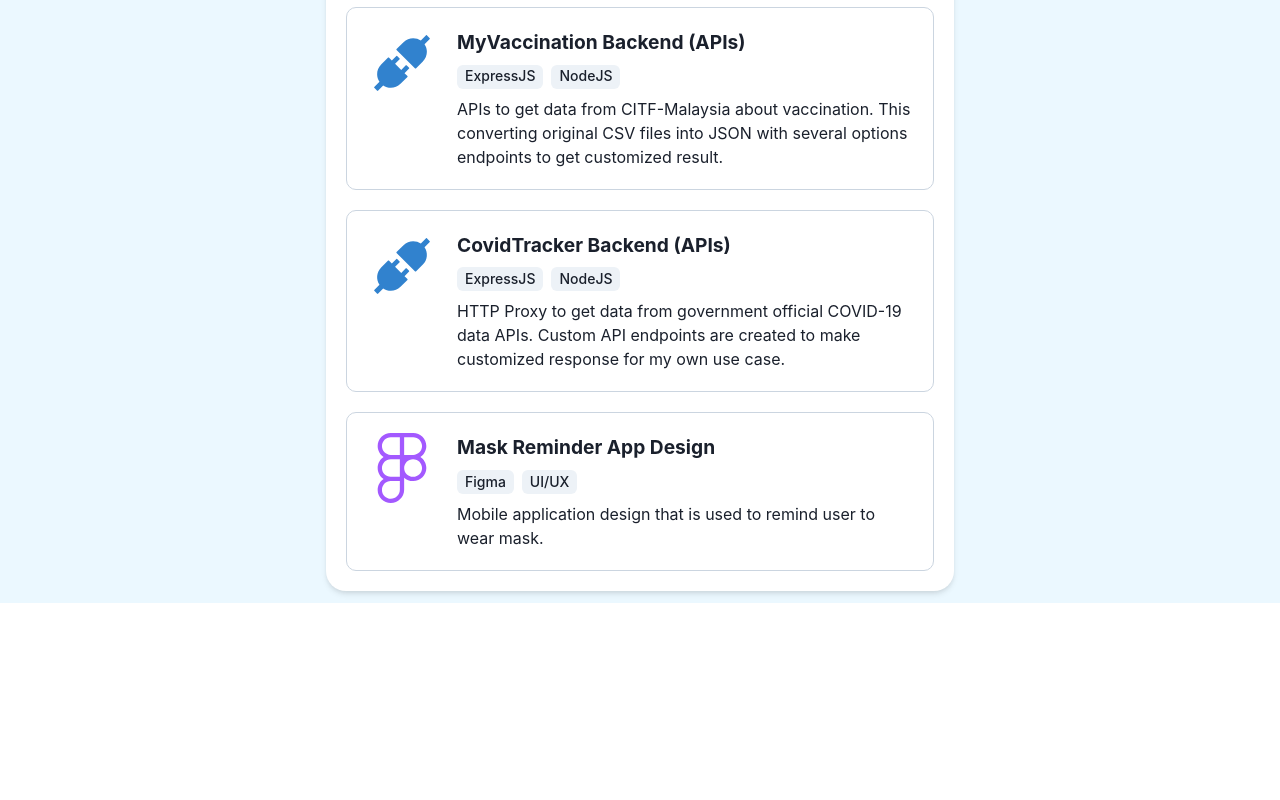
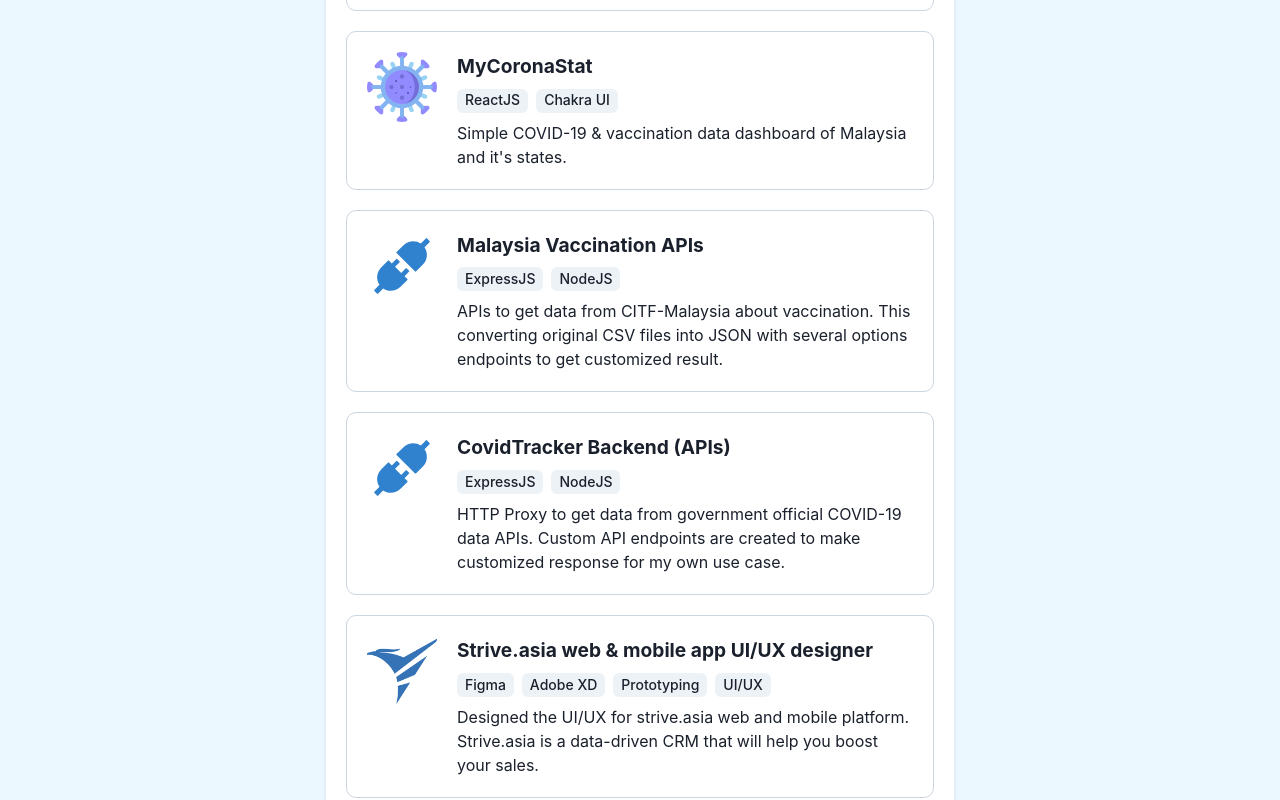
Before and after one commit to vincenth19/vincenth19, a React (Create React App) app: page / in a window 1280 px wide. Shown: the part 460-1260 px from the top of the page. Before the commit the page ends 1063 px from the top, so only its background shows below. Built offline with nearby package versions, Linux system fonts and the light colour scheme.

Commit message:
add 2 projects

```diff
--- a/src/App.js
+++ b/src/App.js
@@ -15,6 +15,8 @@ import {
 // import { ColorModeSwitcher } from './ColorModeSwitcher';
 import prof_pic from './prof_pic.jpeg';
 import virus from './Virus512.png';
+import virus2 from './virus.png';
+import strive from './strive.png';
 import { FaFigma } from 'react-icons/fa';
 import { AiFillApi } from 'react-icons/ai';
 
@@ -169,7 +171,39 @@ function App() {
                           <Tag>ReactJS</Tag>
                           <Tag>Chakra UI</Tag>
                         </Stack>
-                        <Text>Simple COVID-19 dashboard for Indonesia</Text>
+                        <Text>
+                          Simple COVID-19 & vaccination data dashboard for
+                          Indonesia and it's province.
+                        </Text>
+                      </Stack>
+                    </Stack>
+                  </Box>
+                </Link>
+                <Link
+                  href="https://mycoronastat.pages.dev"
+                  target="_blank"
+                  rel="noreferrer"
+                >
+                  <Box
+                    border="1px"
+                    borderColor="gray.300"
+                    p={5}
+                    borderRadius={10}
+                  >
+                    <Stack direction="row" spacing={5}>
+                      <Image src={virus2} boxSize="70px" borderRadius={100} />
+                      <Stack>
+                        <Text fontWeight="bold" fontSize="1.2rem">
+                          MyCoronaStat
+                        </Text>
+                        <Stack direction={['column', 'row']}>
+                          <Tag>ReactJS</Tag>
+                          <Tag>Chakra UI</Tag>
+                        </Stack>
+                        <Text>
+                          Simple COVID-19 & vaccination data dashboard of
+                          Malaysia and it's states.
+                        </Text>
                       </Stack>
                     </Stack>
                   </Box>
@@ -192,7 +226,7 @@ function App() {
 
                       <Stack>
                         <Text fontWeight="bold" fontSize="1.2rem">
-                          MyVaccination Backend (APIs)
+                          Malaysia Vaccination APIs
                         </Text>
                         <Stack direction={['column', 'row']}>
                           <Tag>ExpressJS</Tag>
@@ -235,6 +269,38 @@ function App() {
                           HTTP Proxy to get data from government official
                           COVID-19 data APIs. Custom API endpoints are created
                           to make customized response for my own use case.
+                        </Text>
+                      </Stack>
+                    </Stack>
+                  </Box>
+                </Link>
+                <Link
+                  href="https://strive.asia"
+                  target="_blank"
+                  rel="noreferrer"
+                >
+                  <Box
+                    border="1px"
+                    borderColor="gray.300"
+                    p={5}
+                    borderRadius={10}
+                  >
+                    <Stack direction={['column', 'row']} spacing={5}>
+                      <Image src={strive} boxSize="70px" />
+                      <Stack>
+                        <Text fontWeight="bold" fontSize="1.2rem">
+                          Strive.asia web & mobile app UI/UX designer
+                        </Text>
+                        <Stack direction={['column', 'row']}>
+                          <Tag>Figma</Tag>
+                          <Tag>Adobe XD</Tag>
+                          <Tag>Prototyping</Tag>
+                          <Tag>UI/UX</Tag>
+                        </Stack>
+                        <Text>
+                          Designed the UI/UX for strive.asia web and mobile
+                          platform. Strive.asia is a data-driven CRM that will
+                          help you boost your sales.
                         </Text>
                       </Stack>
                     </Stack>
```
Also changed, not shown: src/strive.png (added), src/virus.png (added).
